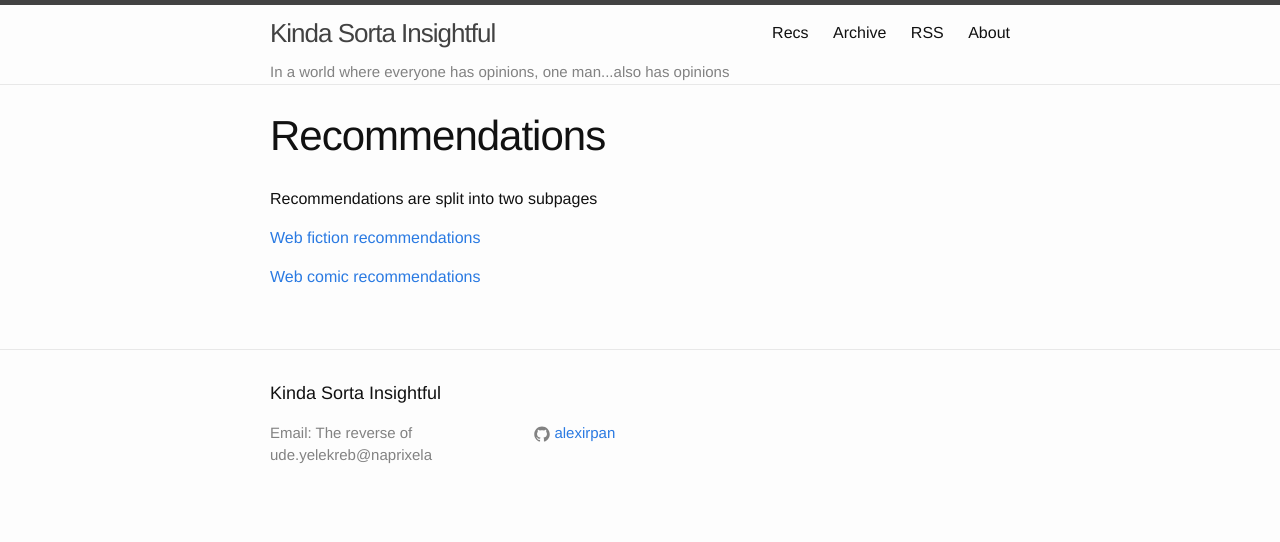
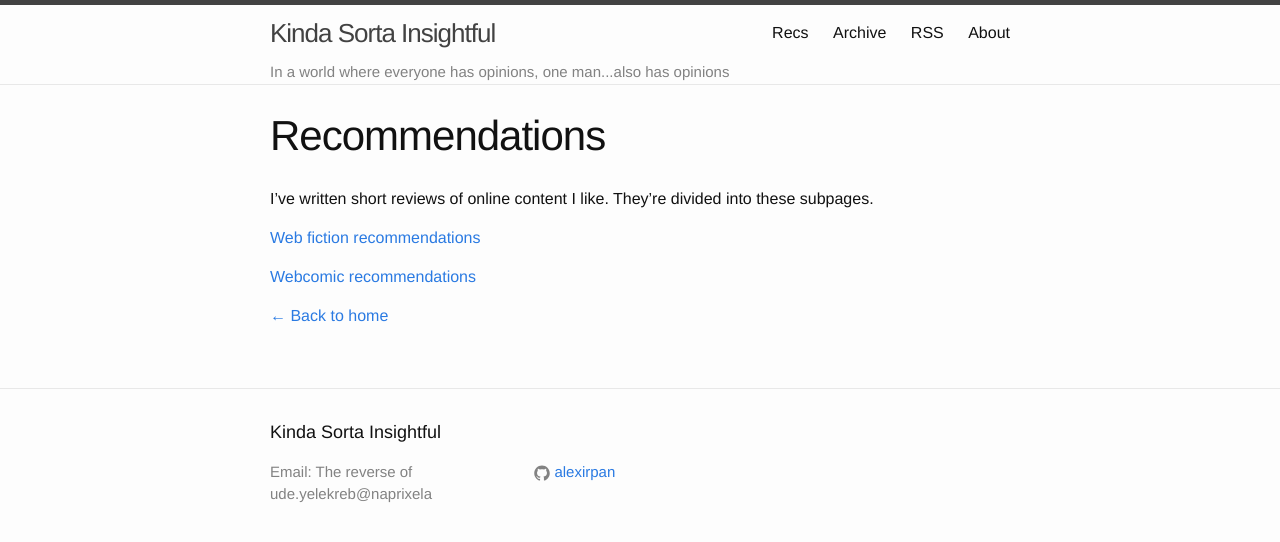
Before and after one commit to alexirpan/alexirpan.github.io, a Jekyll site: the page built from recs-home.markdown, in a window 1280 px wide. Shown: the top 542 px of the page. Built offline with Jekyll 4.4.1, drawn with Linux system fonts in a browser that asks for light colours.

Commit message:
Modifying site navigation. Publish!

```diff
--- a/_config.yml
+++ b/_config.yml
@@ -13,7 +13,7 @@
 # a page for all header links. Hardcoded + repeated but not
 # worth doing it right at this time
 header_links:
-    - url: "/webfictionrecs/"
+    - url: "/recs/"
       title: "Recs"
     - url: "/archive/"
       title: "Archive"
--- a/recs-home.markdown
+++ b/recs-home.markdown
@@ -4,8 +4,11 @@
 permalink: /recs/
 ---
 
-Recommendations are split into two subpages
+I've written short reviews of online content I like. They're
+divided into these subpages.
 
 [Web fiction recommendations](/webfictionrecs/)
 
-[Web comic recommendations](/webcomicrecs/)
+[Webcomic recommendations](/webcomicrecs/)
+
+[&larr; Back to home](/)
--- a/web-fiction-reviews.markdown
+++ b/web-fiction-reviews.markdown
@@ -20,8 +20,8 @@
 To stop this page from getting too unwieldy, **every recommendation must either
 link to a full blog post review or be at most three sentences long.**
 
-This is restricted to text only content. Anything visual like
-webcomics will have to wait for another time.
+This is restricted to text only content. For webcomics recommendations,
+see [this page](/webcomicrecs/).
 
 Stories in each category are ordered roughly by how much I liked them, but every
 story on this page is worth checking out.
--- a/webcomic-reviews.markdown
+++ b/webcomic-reviews.markdown
@@ -12,7 +12,7 @@
 some are beautifully written, some are terrifying, some are sweet.
 The strongest will do a bit of everything, and bring you along for the ride.
 
-Much like web fiction, webcomics are self-published and run on donations, merchandise,
+Much like [web fiction](/webfictionrecs/), webcomics are self-published and run on donations, merchandise,
 and Patreon. Unfortunately, this means good webcomics are hard to find among the
 sea of alternatives, which can be
 a death sentence for content creators. Here are webcomics I recommend, in the hopes that
```
